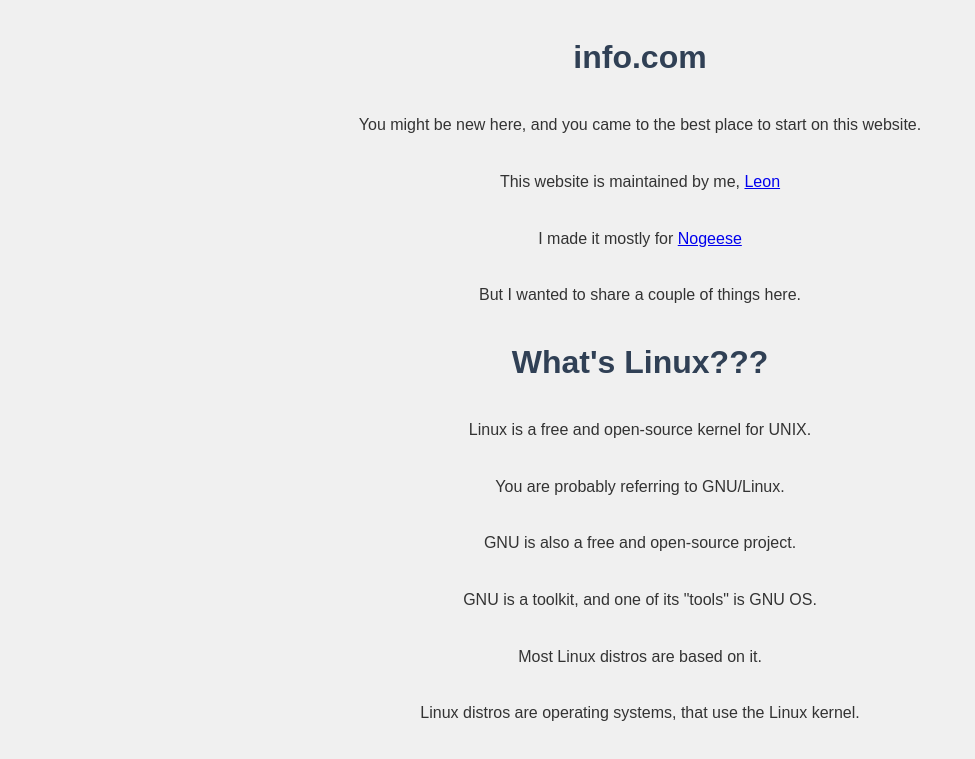
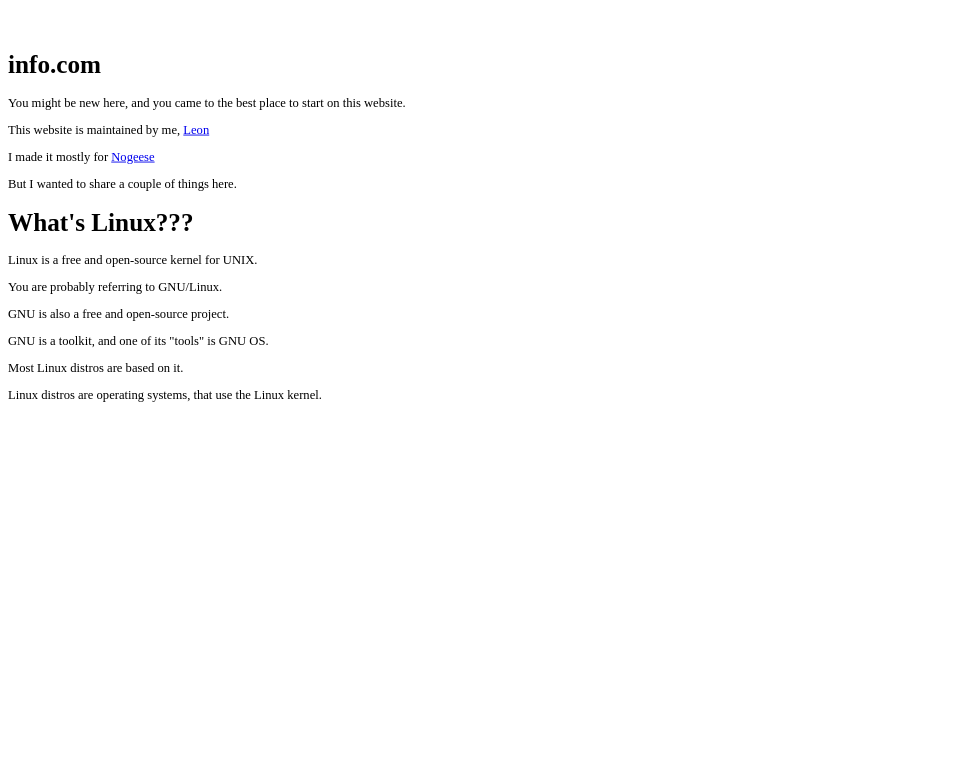
Before and after one commit to leon8326-nogeese/website, a plain HTML site: page public/info.com/index.html in a window 1280 px wide. Shown: the whole page, without its empty margins (0-975 px from the left). Drawn offline with Linux system fonts and the light colour scheme.

Commit message:
Update index.html

```diff
--- a/public/info.com/index.html
+++ b/public/info.com/index.html
@@ -5,10 +5,20 @@
     <meta charset="UTF-8">
     <meta name="viewport" content="width=device-width, initial-scale=1.0">
     <title>The web site of leon8326</title>
-    <!-- The style.css file allows you to change the look of your web pages.
-         If you include the next line in all your web pages, they will all share the same look.
-         This makes it easier to make new pages for your site. -->
-    <link href="/style.css" rel="stylesheet" type="text/css" media="all">
+
+    <style>
+      /* Add spacing above the first heading */
+      h1:first-of-type {
+          margin-top: 50px; /* Adjust as needed */
+      }
+
+      /* Scale down everything */
+      body {
+          font-size: 14px; /* Adjust text size */
+          transform: scale(0.9); /* Scale everything down */
+          transform-origin: top left; /* Keep scaling aligned */
+      }
+    </style>
   </head>
   <body>
     <h1>info.com</h1>
@@ -16,6 +26,7 @@
     <p>This website is maintained by me, <a href="https://leon8326.neocities.org/aboutme">Leon</a></p>
     <p>I made it mostly for <a href="https://leon8326.neocities.org/nogeese">Nogeese</a></p>
     <p>But I wanted to share a couple of things here.</p>
+
     <h1>What's Linux???</h1>
     <p>Linux is a free and open-source kernel for UNIX.</p>
     <p>You are probably referring to GNU/Linux.</p>
@@ -23,6 +34,7 @@
     <p>GNU is a toolkit, and one of its "tools" is GNU OS.</p>
     <p>Most Linux distros are based on it.</p>
     <p>Linux distros are operating systems, that use the Linux kernel.</p>
+
     <h1></h1>
   </body>
 </html>
```
